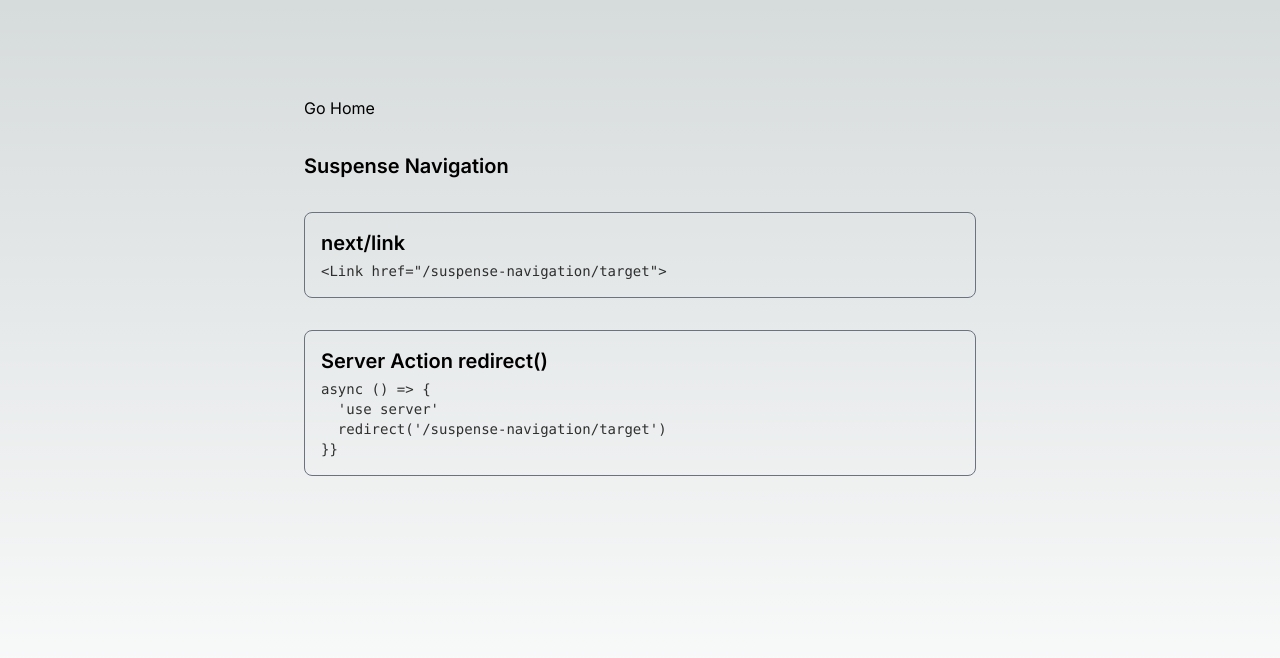
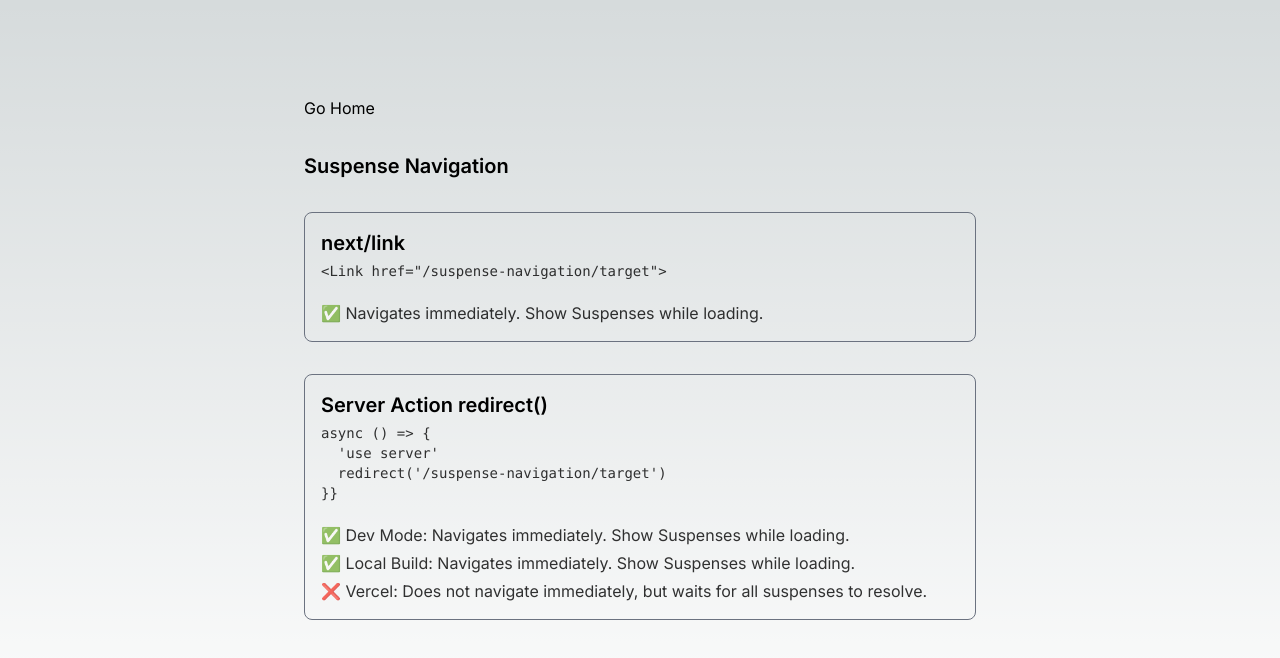
Before and after one commit to rechenberger/next-issues, a Next.js app: page /suspense-navigation in a window 1280 px wide. Shown: the top 658 px of the page. Built offline with nearby package versions, Linux system fonts and the light colour scheme.

Commit message:
✨ Suspense Navigation

```diff
--- a/src/app/Card.tsx
+++ b/src/app/Card.tsx
@@ -4,10 +4,12 @@ export const Card = ({
   title,
   description,
   code,
+  comments,
 }: {
   title?: ReactNode
   description?: ReactNode
   code?: ReactNode
+  comments?: ReactNode[]
 }) => {
   return (
     <>
@@ -15,6 +17,13 @@ export const Card = ({
         {!!title && <div className="text-xl font-semibold">{title}</div>}
         {!!description && <div className="opacity-80">{description}</div>}
         {!!code && <pre className="opacity-80 font-mono text-sm">{code}</pre>}
+        {!!comments && (
+          <div className="opacity-80 mt-4 flex flex-col gap-1">
+            {comments.map((c, idx) => (
+              <div key={idx}>{c}</div>
+            ))}
+          </div>
+        )}
       </div>
     </>
   )
--- a/src/app/suspense-navigation/page.tsx
+++ b/src/app/suspense-navigation/page.tsx
@@ -11,6 +11,7 @@ export default function Page() {
         <Card
           title="next/link"
           code={`<Link href="/suspense-navigation/target">`}
+          comments={['✅ Navigates immediately. Show Suspenses while loading.']}
         />
       </Link>
       <form
@@ -26,6 +27,11 @@ export default function Page() {
   'use server'
   redirect('/suspense-navigation/target')
 }}`}
+            comments={[
+              '✅ Dev Mode: Navigates immediately. Show Suspenses while loading.',
+              '✅ Local Build: Navigates immediately. Show Suspenses while loading.',
+              '❌ Vercel: Does not navigate immediately, but waits for all suspenses to resolve.',
+            ]}
           />
         </button>
       </form>
```
